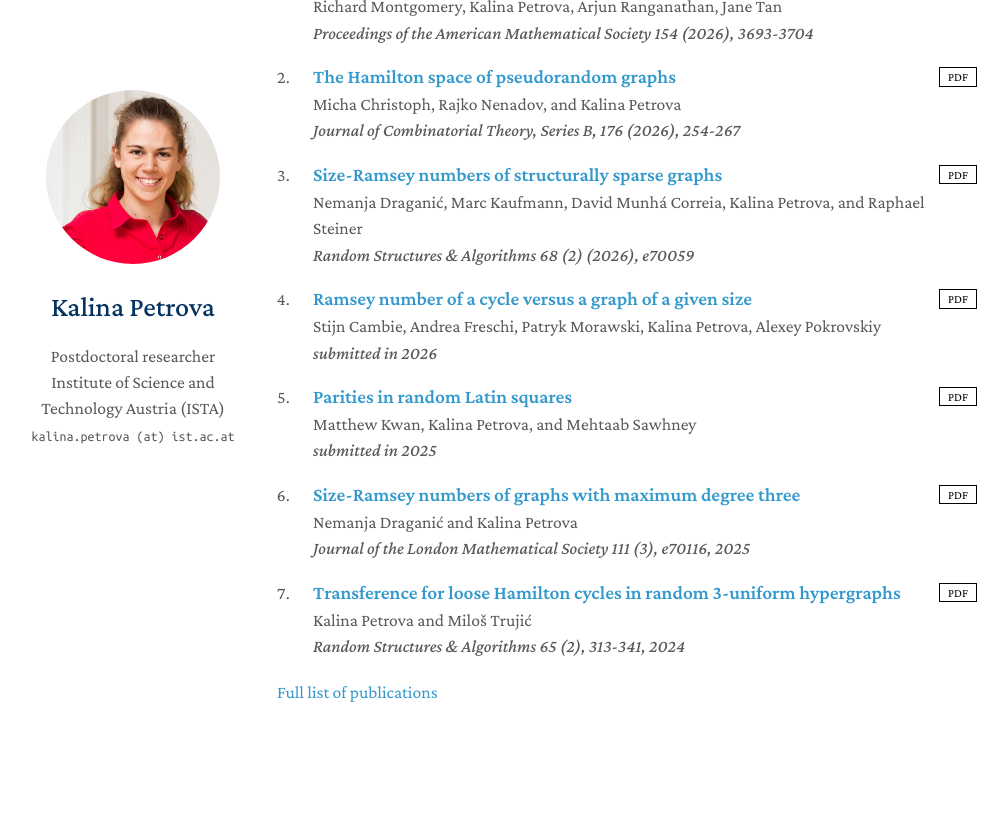
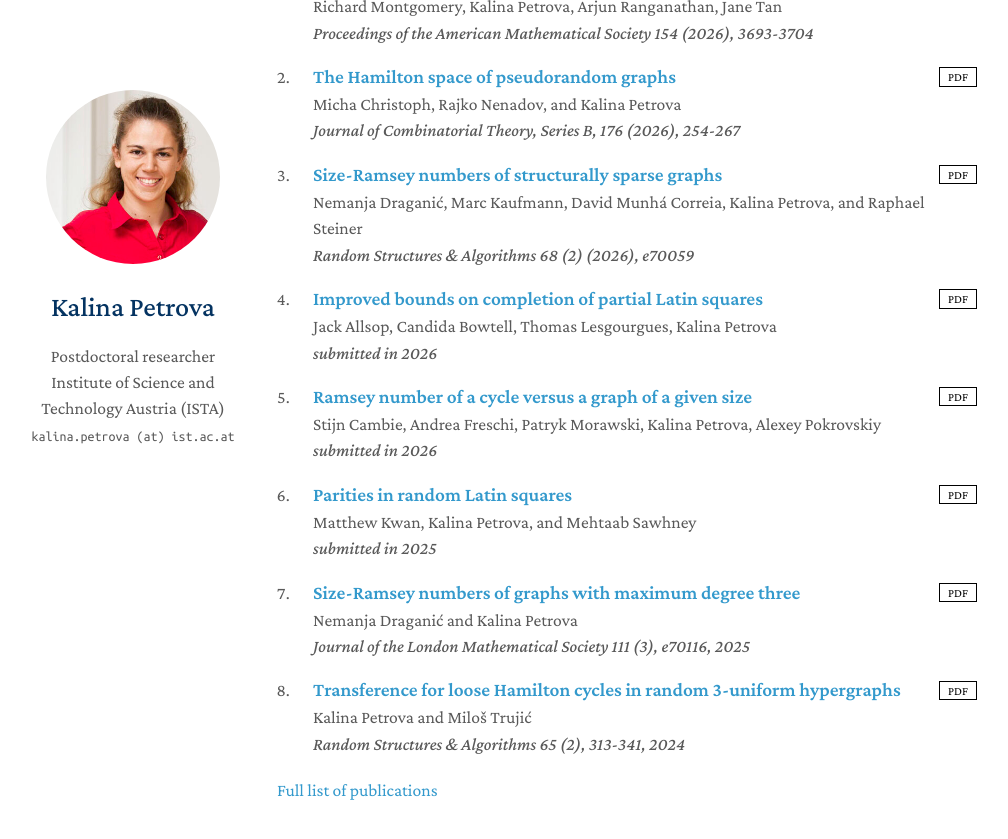
Before and after one commit to kpetrova/kpetrova.github.io, a Jekyll site: the page built from index.md, in a window 1280 px wide and 900 px high, scrolled down 529 px. Shown: the top 839 px of the window, without its empty margins (143-1151 px from the left). Built offline with Jekyll 4.4.1, drawn with Linux system fonts in a browser that asks for light colours; a style sheet for code colours, icons or effects is not loaded; before the commit the page ends 1331 px from its top, so only the background shows below that.

Commit message:
Added a talk and a paper

```diff
--- a/_data/publications-home.yml
+++ b/_data/publications-home.yml
@@ -16,6 +16,12 @@ papers:
     journal: Random Structures & Algorithms 68 (2) (2026), e70059
     pdf: https://arxiv.org/pdf/2307.12028
     type: journal
+
+  - title: Improved bounds on completion of partial Latin squares
+    authors: Jack Allsop, Candida Bowtell, Thomas Lesgourgues, Kalina Petrova
+    journal: submitted in 2026
+    pdf: https://arxiv.org/pdf/2609.37877
+    type: preprint
 
   - title: Ramsey number of a cycle versus a graph of a given size
     authors: Stijn Cambie, Andrea Freschi, Patryk Morawski, Kalina Petrova, Alexey Pokrovskiy
--- a/_data/publications.yml
+++ b/_data/publications.yml
@@ -1,6 +1,12 @@
 main:
   - category: Preprints
     papers:
+      - title: Improved bounds on completion of partial Latin squares
+        authors: Jack Allsop, Candida Bowtell, Thomas Lesgourgues, Kalina Petrova
+        journal: submitted in 2026
+        pdf: https://arxiv.org/pdf/2609.37877
+        type: preprint
+
       - title: On constructing small subgraphs in the budget-constrained random graph process
         authors: Sylwia Antoniuk, Alberto Espuny Díaz, Kalina Petrova, Miloš Stojaković
         journal: submitted in 2026
```
Also changed, not shown: 1 other file.
